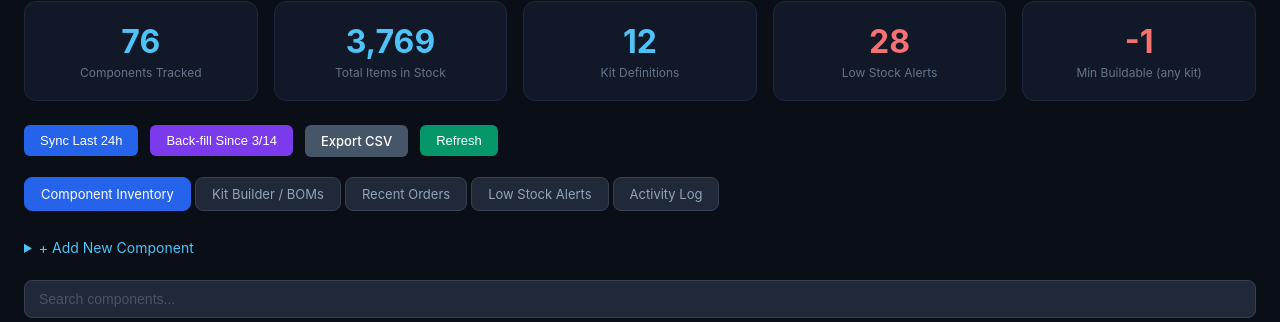
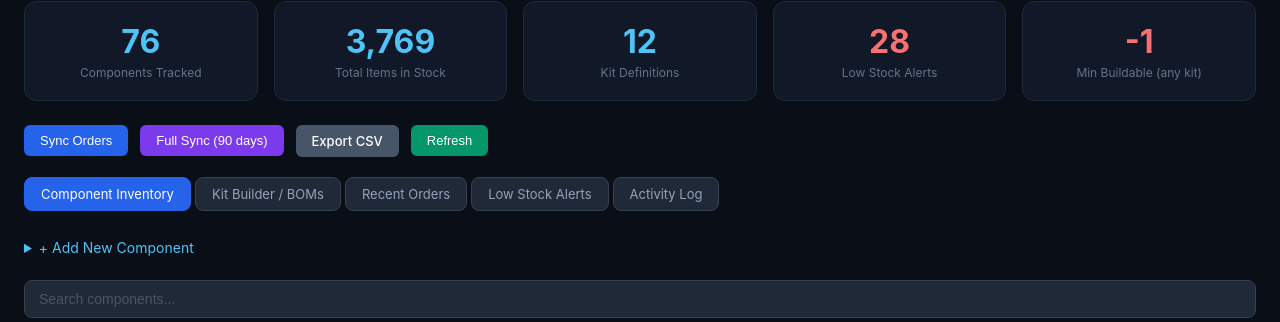
Before and after one commit to mtxpert/epp-inventory, a Flask app: page / in a window 1280 px wide. Shown: the part 437-759 px from the top of the page. Run offline with Flask 3, Linux system fonts and the light colour scheme; a user stored in the database is signed in; data comes from the database, SQL or seed files in the repository; data that the repository does not hold is empty.

Commit message:
Fix sync-orders 500 error, clean up dashboard sync buttons
- Fix broken parentheses: int((dict).get()) not int(dict).get()
- Replace dated 'Back-fill Since 3/14' button with generic 'Full Sync (90 days)'
- Rename 'Sync Last 24h' to 'Sync Orders' (now covers 48h)

Co-Authored-By: Claude Sonnet 4.6 <noreply@anthropic.com>

```diff
--- a/app.py
+++ b/app.py
@@ -665,7 +665,7 @@ def register_routes(app):
     @login_required
     def sync_orders():
         from shopify_sync import sync_recent_orders
-        hours = int(request.get_json(silent=True) or {}).get('hours', 24)
+        hours = int((request.get_json(silent=True) or {}).get('hours', 24))
         result = sync_recent_orders(hours=hours)
         return jsonify(result)
 
--- a/templates/dashboard.html
+++ b/templates/dashboard.html
@@ -66,8 +66,8 @@
 
 <!-- Action Bar -->
 <div style="display: flex; gap: 12px; margin-bottom: 20px; flex-wrap: wrap; align-items: center;">
-    <button class="btn btn-primary" onclick="syncOrders(24)" id="syncBtn">Sync Last 24h</button>
-    <button class="btn" style="background:#7c3aed;color:#fff;" onclick="syncOrders(2160)" id="backfillBtn">Back-fill Since 3/14</button>
+    <button class="btn btn-primary" onclick="syncOrders(48)" id="syncBtn">Sync Orders</button>
+    <button class="btn" style="background:#7c3aed;color:#fff;" onclick="syncOrders(2160)" id="fullSyncBtn">Full Sync (90 days)</button>
     <a href="/api/export-csv" class="btn" style="background: #475569; color: #fff;">Export CSV</a>
     <button class="btn btn-success" onclick="location.reload()">Refresh</button>
     <div id="syncStatus" style="font-size: 13px; color: #64748b; display: flex; align-items: center;"></div>
@@ -391,12 +391,12 @@ async function addComponent() {
 
 async function syncOrders(hours) {
     const btn = document.getElementById('syncBtn');
-    const backfill = document.getElementById('backfillBtn');
+    const fullBtn = document.getElementById('fullSyncBtn');
     const status = document.getElementById('syncStatus');
     btn.disabled = true;
-    backfill.disabled = true;
-    btn.textContent = hours > 100 ? 'Syncing...' : 'Syncing...';
-    status.textContent = hours > 100 ? 'Back-filling orders since 3/14 — this may take a moment...' : '';
+    fullBtn.disabled = true;
+    btn.textContent = 'Syncing...';
+    status.textContent = hours > 100 ? 'Syncing all orders — this may take a moment...' : 'Syncing recent orders...';
     status.style.color = '#64748b';
     try {
         const res = await fetch('/api/sync-orders', {
@@ -425,8 +425,8 @@ async function syncOrders(hours) {
         status.style.color = '#f87171';
     }
     btn.disabled = false;
-    backfill.disabled = false;
-    btn.textContent = 'Sync Last 24h';
+    fullBtn.disabled = false;
+    btn.textContent = 'Sync Orders';
 }
 </script>
 {% endblock %}
```
